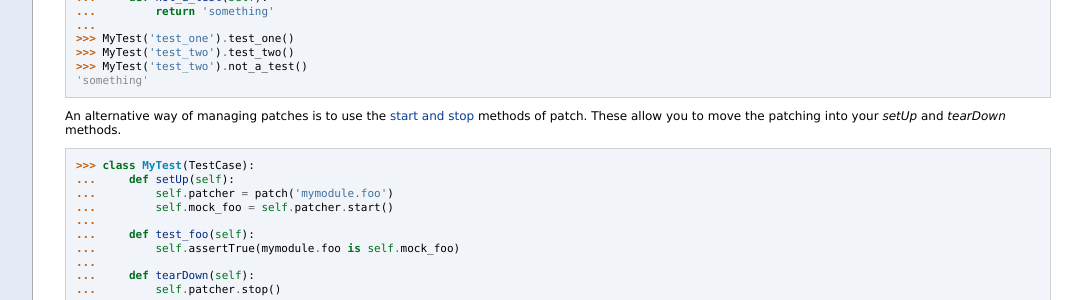
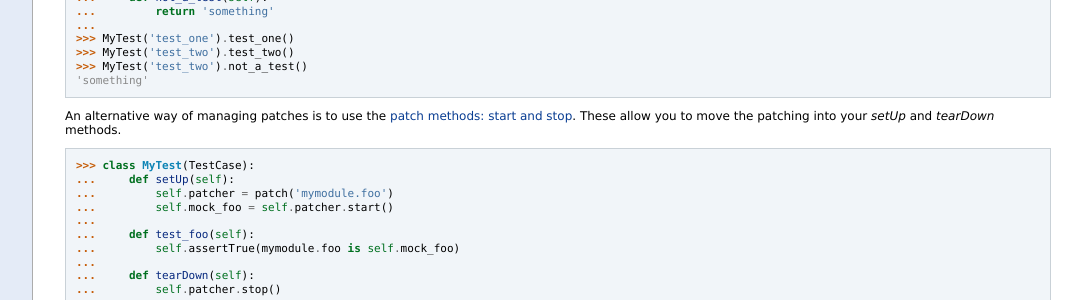
Before and after one commit to testing-cabal/mock, a Sphinx documentation site: the page built from docs/examples.txt, in a window 1280 px wide. Shown: the part 2538-2838 px from the top of the page, without its empty margins (197-1279 px from the left). Built offline with Sphinx 7.4.7, drawn with Linux system fonts in a browser that asks for light colours; pages that are not in the unit, such as notebooks, are missing from menus; some of the changed lines change nothing that is shown.

Commit message:
Doc updates for 0.7.2 release

```diff
--- a/docs/examples.txt
+++ b/docs/examples.txt
@@ -274,9 +274,8 @@ with `test`:
     >>> MyTest('test_two').not_a_test()
     'something'
 
-An alternative way of managing patches is to use the
-:ref:`start and stop <start-and-stop>` methods of patch. These allow
-you to move the patching into your `setUp` and `tearDown` methods.
+An alternative way of managing patches is to use the :ref:`start-and-stop`.
+These allow you to move the patching into your `setUp` and `tearDown` methods.
 
 .. doctest::
 
@@ -644,10 +643,10 @@ right:
     >>> MyTest('test_foo').test_foo()
     >>> assert mymodule.Foo is original
 
-With unittest2_ `cleanup` functions and the patch :ref:`start and stop methods
-<start-and-stop>` we can achieve the same effect without the nested
-indentation. A simple helper method, `create_patch`, puts the patch in place
-and returns the created mock for us:
+With unittest2_ `cleanup` functions and the :ref:`start-and-stop` we can
+achieve the same effect without the nested indentation. A simple helper
+method, `create_patch`, puts the patch in place and returns the created mock
+for us:
 
 .. doctest::
 
@@ -916,12 +915,11 @@ Unfortunately it seems that using `patch.dict` as a test *decorator* on
 <http://somethingaboutorange.com/mrl/projects/nose/>`_ collects tests.
 `nosetests` does some manipulation of `sys.modules` (along with `sys.path`
 manipulation) and using `patch.dict` with `sys.modules` can cause it to not
-find tests. Using `patch.dict` as a context manager, or using the patcher
-`start and stop methods </python/mock/patch.html#start-and-stop>`_, work
-around this by taking a reference to `sys.modules` inside the test rather than
-at import time. (Using `patch.dict` as a decorator takes a *reference* to
-`sys.modules` at import time, it doesn't do the patching until the test is
-executed though.)
+find tests. Using `patch.dict` as a context manager, or using the
+:ref:`start-and-stop`, work around this by taking a reference to `sys.modules`
+inside the test rather than at import time. (Using `patch.dict` as a decorator
+takes a *reference* to `sys.modules` at import time, it doesn't do the
+patching until the test is executed though.)
 
 
 Tracking order of calls and less verbose call assertions
```
